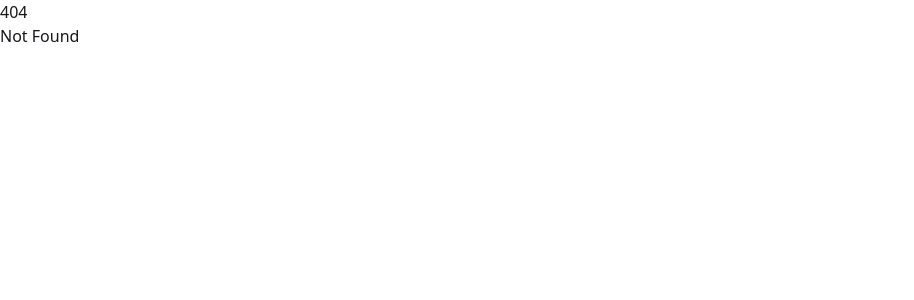
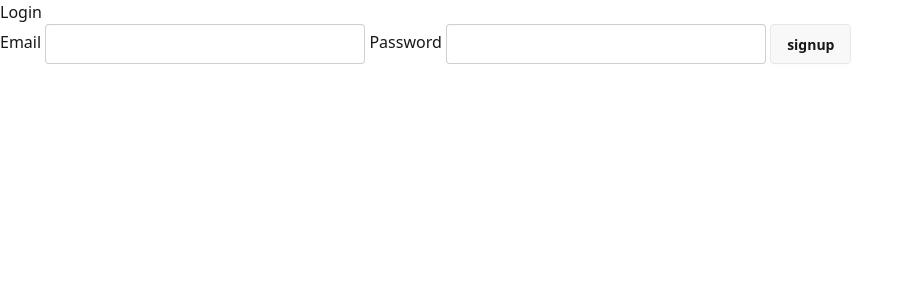
Before and after one commit to ahzzano/rigid-voting, a SvelteKit app: page /login in a window 1280 px wide. Before the commit this address had no page. Shown: the top 300 px of the page, without its empty margins (0-914 px from the left). Built offline with nearby package versions, Linux system fonts and the light colour scheme.

Commit message:
feat: add login form component

```diff
--- /dev/null
+++ b/src/routes/login/+page.svelte
@@ -0,0 +1,16 @@
+<script lang="ts">
+    import { enhance } from "$app/forms"; // Import the enhance action
+</script>
+
+Login
+<form method="POST" use:enhance>
+    <label>
+        Email
+        <input class="input" name="email" required />
+    </label>
+    <label>
+        Password
+        <input class="input" name="password" type="password" required />
+    </label>
+    <button class="btn">signup</button>
+</form>
```
